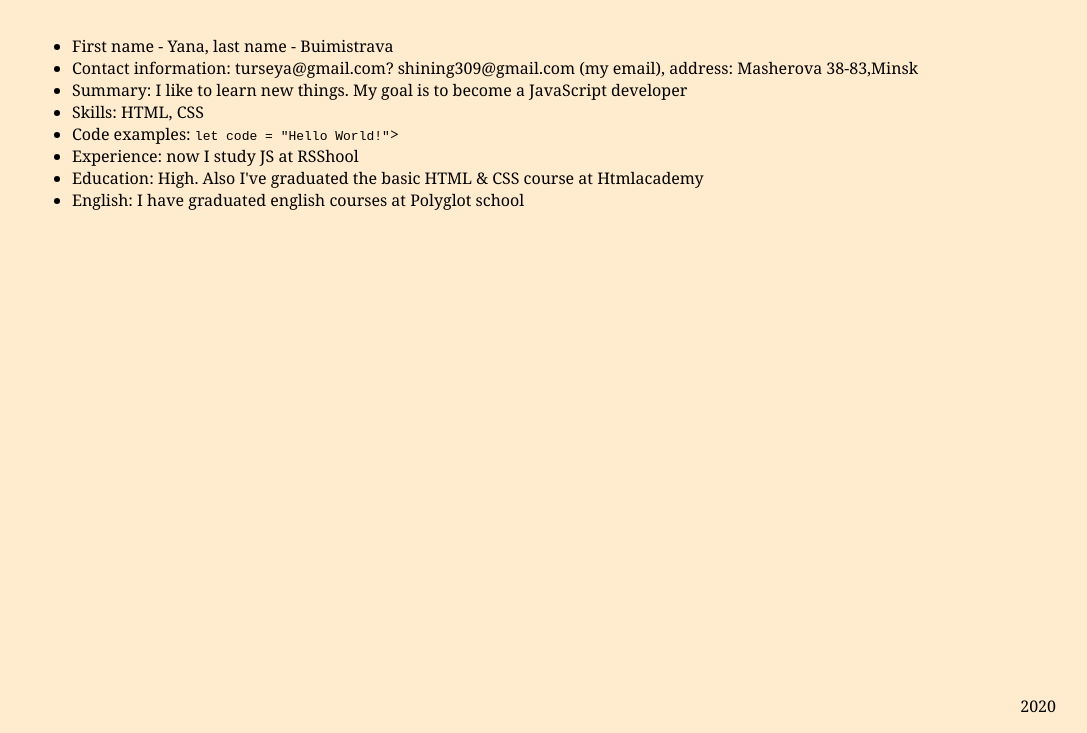
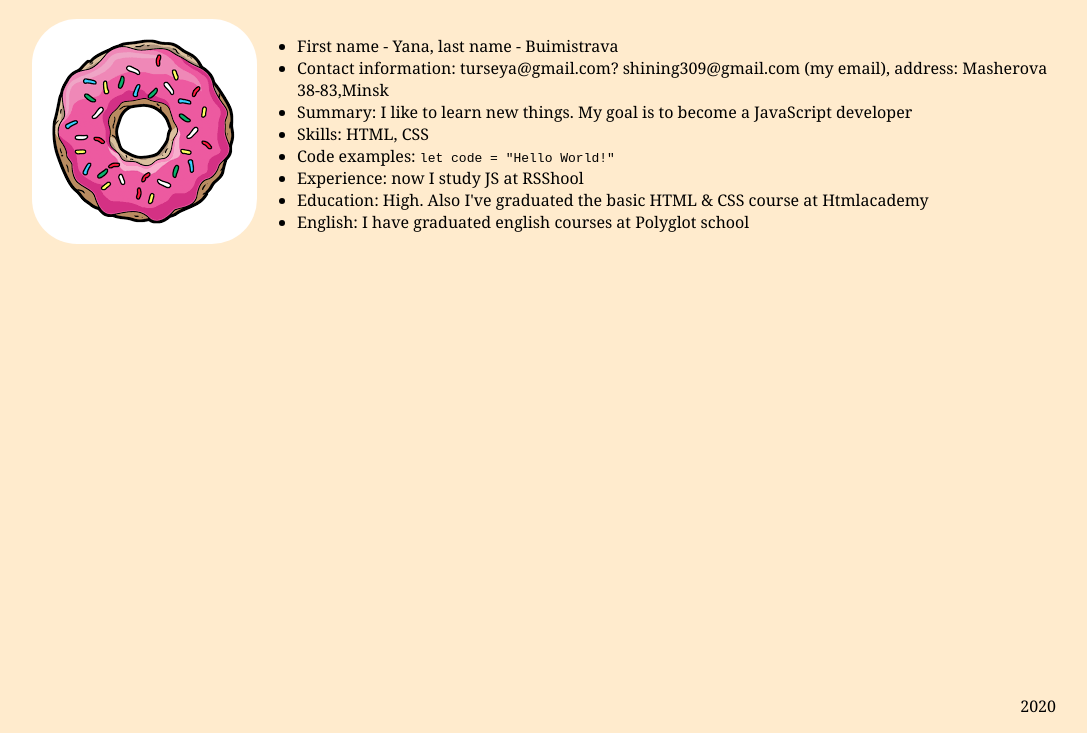
Before and after one commit to Turseya/rsschool-cv, a plain HTML site: page index.html in a window 1280 px wide. Shown: the part 75-808 px from the top of the page, without its empty margins (96-1183 px from the left). Drawn offline with Linux system fonts and the light colour scheme.

Commit message:
styles: add image

```diff
--- a/index.html
+++ b/index.html
@@ -12,12 +12,13 @@
             <h1>This is the resume of Yana Buimistrava</h1>
         </header>
         <main>
+            <img src="img/67d4aaa54953a04274dc0b998e20c21e.png" alt="cake" width="225" height="225">
             <ul>
      <li>First name - Yana, last name - Buimistrava</li>
      <li>Contact information: turseya@gmail.com? shining309@gmail.com (my email), address: Masherova 38-83,Minsk</li>
      <li>Summary: I like to learn new things. My goal is to become a JavaScript developer</li>
      <li>Skills: HTML, CSS</li>
-     <li>Code examples: <code>let code = "Hello World!"</code>></li>
+     <li>Code examples: <code>let code = "Hello World!"</code></li>
      <li>Experience: now I study JS at RSShool</li>
      <li>Education: High. Also I've graduated the basic HTML & CSS course at Htmlacademy</li>
      <li>English: I have graduated english courses at Polyglot school</li>
--- a/styles/style.css
+++ b/styles/style.css
@@ -19,6 +19,10 @@ h1 {
 }
 main {
     height: 90%;
+    display: flex;
+}
+img {
+    border-radius: 20%;
 }
 footer {
     text-align: right;
```
Also changed, not shown: img/67d4aaa54953a04274dc0b998e20c21e.png (added).
